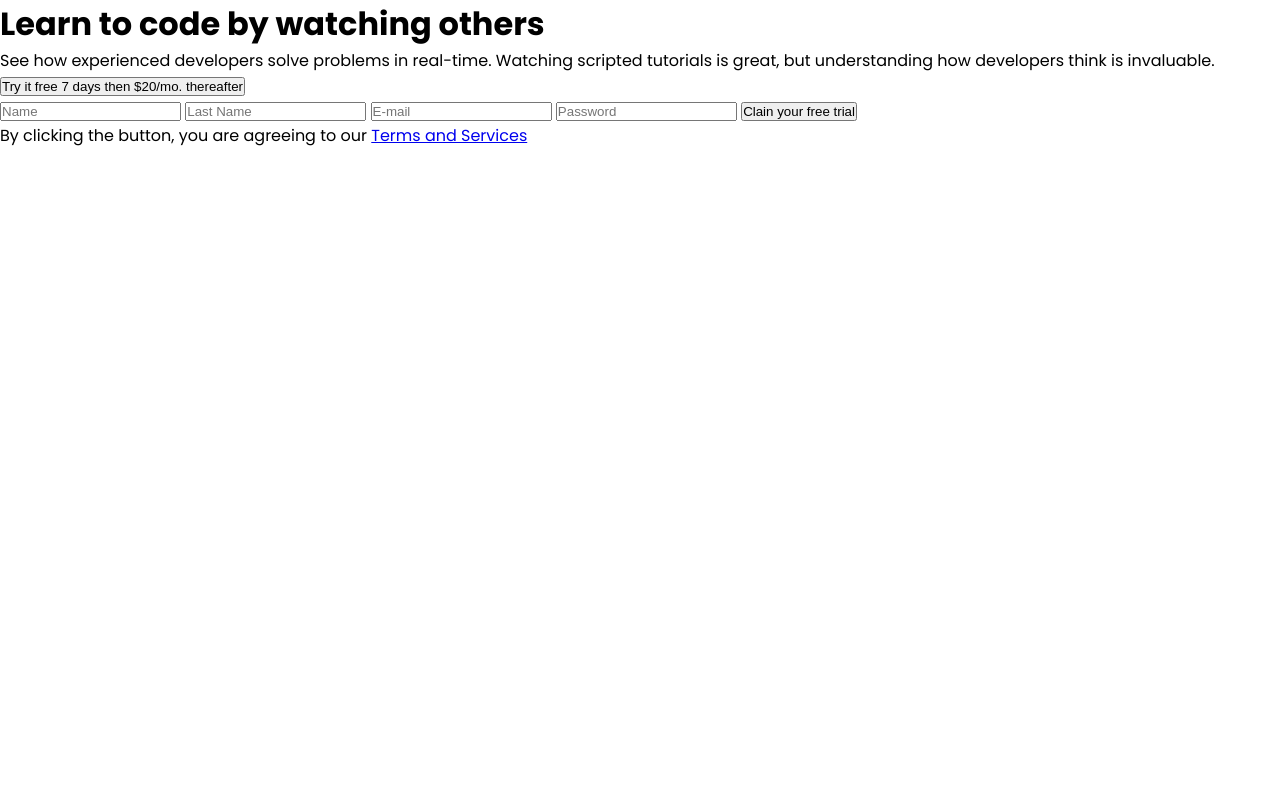
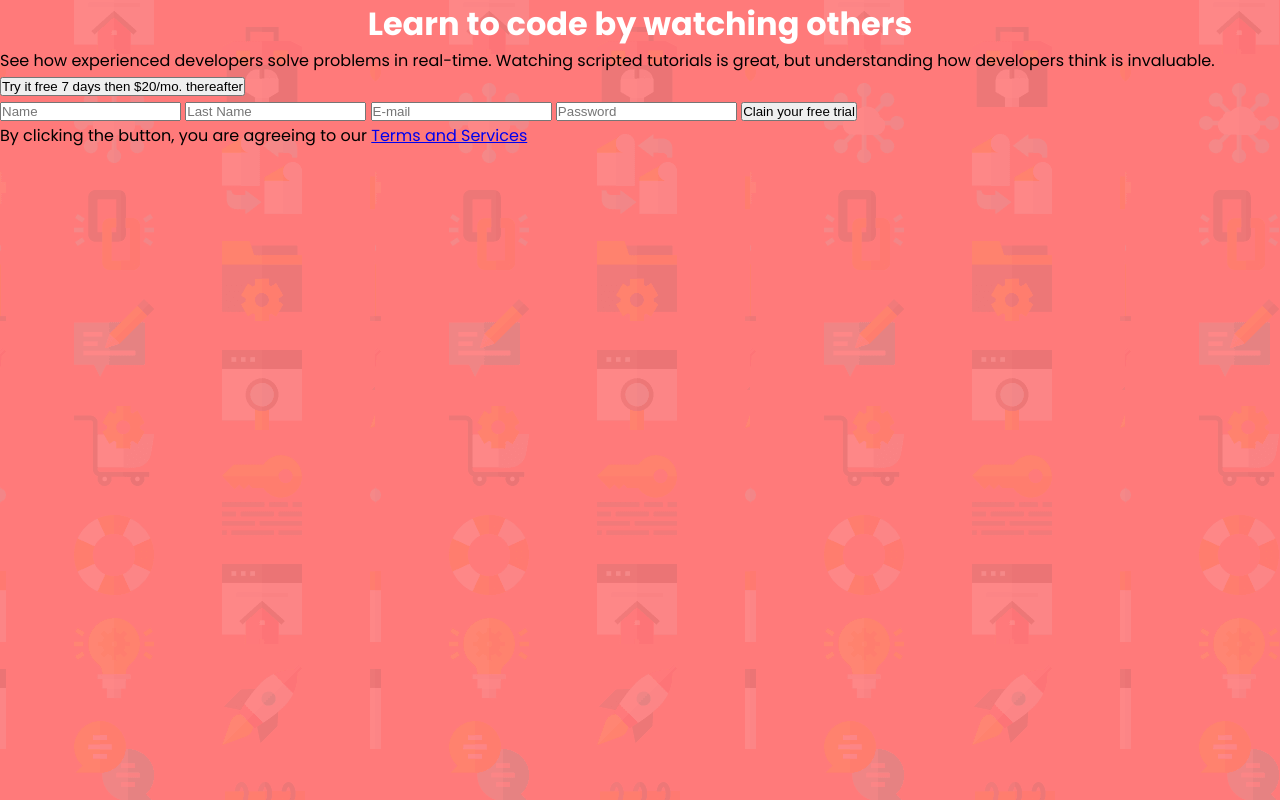
Before and after one commit to pettik/FrontendMentor--intro-component-with-signup-form-master, a plain HTML site: page index.html in a window 1280 px wide. Drawn offline with Linux system fonts and the light colour scheme.

Commit message:
Update style.css

```diff
--- a/style.css
+++ b/style.css
@@ -8,6 +8,7 @@
   /* ### Neutral */
   --dark-blue: hsl(249, 10%, 26%);
   --grayish-blue: hsl(246, 25%, 77%);
+  --white-color: #fff;
 }
 
 * {
@@ -18,6 +19,12 @@
 
 body {
   font-family: 'Poppins', sans-serif;
+  background: url('images/bg-intro-mobile.png'), var(--red);
+}
+
+h1 {
+  text-align: center;
+  color: var(--white-color);
 }
 
 footer {
```
